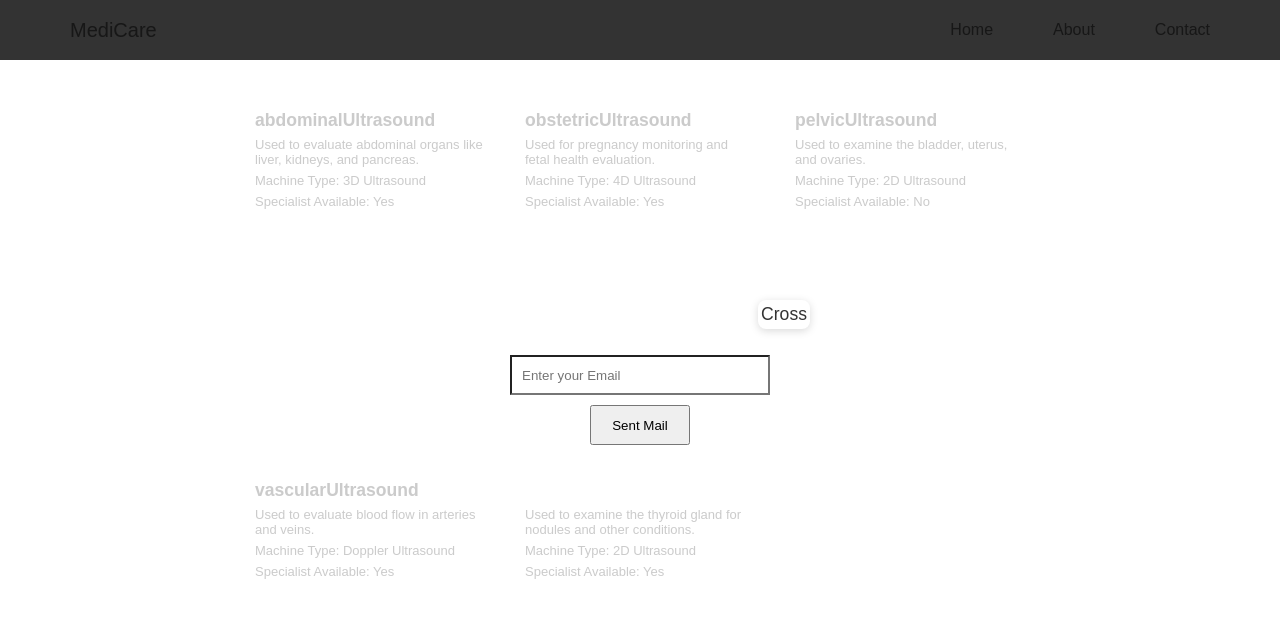
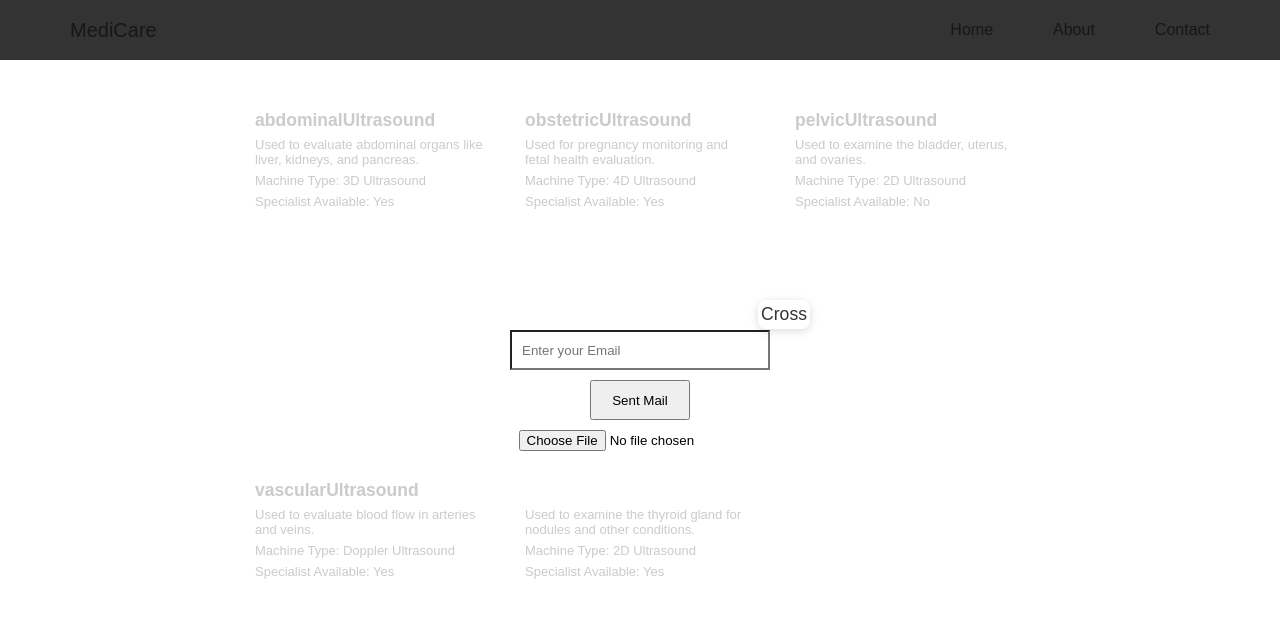
Before and after one commit to shivendashora/random, a Next.js app: page / in a window 1280 px wide. Both pictures are taken after a click on the item 370 px from the left and 275 px from the top of the page. Shown: the top 618 px of the page. Built offline with nearby package versions, Linux system fonts and the light colour scheme.

Commit message:
add file input

```diff
--- a/app/navbar.css
+++ b/app/navbar.css
@@ -166,6 +166,14 @@ form{
     cursor: pointer;
     background-color: pink;
 }
+.file{
+    width: 100%;
+    height: 40px;
+    background-color: white;
+    color:black;
+    border: 1px thin black;
+    padding-left: 10px;
+}
 @media (max-width: 500px){
     p{
         font-size: 17px;
--- a/app/navbar.tsx
+++ b/app/navbar.tsx
@@ -101,6 +101,7 @@ export default function Navbar() {
                     <form action="post " className='form'>
                         <input type="email" placeholder='Enter your Email' />
                         <button className="sent">Sent Mail</button>
+                        <input type="file" name="file" id="file" className='file'/>
                     </form>
                 </div>
             )}
```
